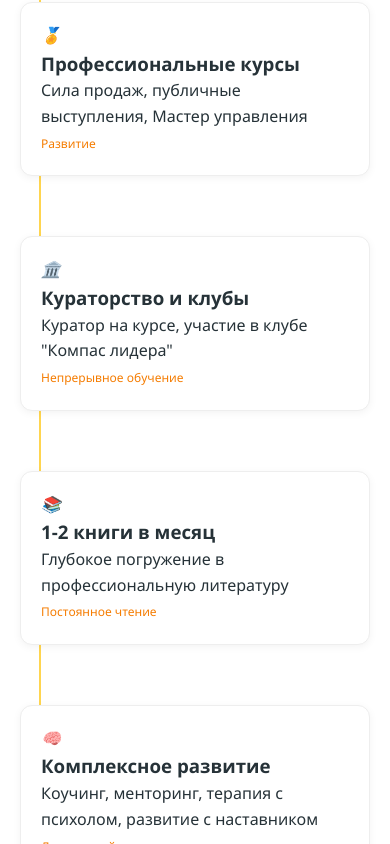
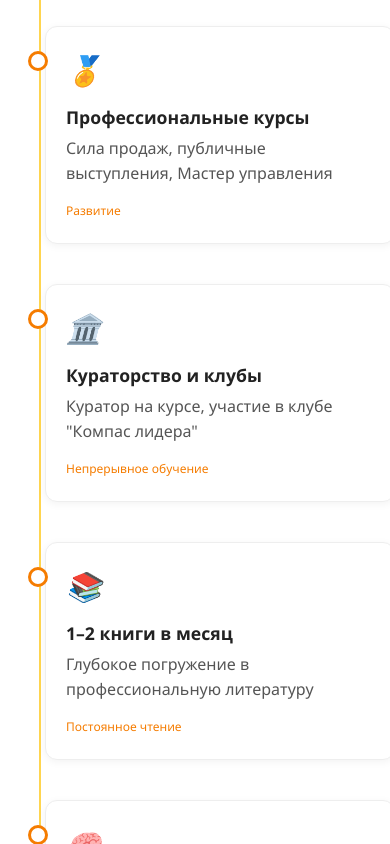
Before and after one commit to ECS1PLE/SvetlanaMinina, a React (Vite) app: page / in a window 390 px wide. Shown: the part 2900-3744 px from the top of the page. Built offline with nearby package versions, Linux system fonts and the light colour scheme.

Commit message:
Add Left and Right road

```diff
--- a/src/App.css
+++ b/src/App.css
@@ -9,56 +9,320 @@
   --footer-bg: #9e4a1b;
 }
 
-* { box-sizing: border-box; margin: 0; padding: 0; }
-body { font-family: 'Segoe UI', Roboto, sans-serif; background: #fff; color: var(--text-dark); line-height: 1.6; }
+* {
+  box-sizing: border-box;
+  margin: 0;
+  padding: 0;
+}
+body {
+  font-family: "Segoe UI", Roboto, sans-serif;
+  background: #fff;
+  color: var(--text-dark);
+  line-height: 1.6;
+}
 
 header.header {
-  display:flex; justify-content:space-between; align-items:center; padding:16px 40px; background:white;
-  box-shadow:0 1px 5px rgba(0,0,0,0.05); position:sticky; top:0; z-index:100;
+  display: flex;
+  justify-content: space-between;
+  align-items: center;
+  padding: 16px 40px;
+  background: white;
+  box-shadow: 0 1px 5px rgba(0, 0, 0, 0.05);
+  position: sticky;
+  top: 0;
+  z-index: 100;
 }
-.logo { display:flex; align-items:center; gap:8px; font-weight:600; font-size:18px; }
-nav ul { display:flex; list-style:none; gap:24px; }
-nav a { text-decoration:none; color:var(--text-dark); font-size:14px; font-weight:500; }
-nav a:hover { color:var(--primary); }
+.logo {
+  display: flex;
+  align-items: center;
+  gap: 8px;
+  font-weight: 600;
+  font-size: 18px;
+}
+nav ul {
+  display: flex;
+  list-style: none;
+  gap: 24px;
+}
+nav a {
+  text-decoration: none;
+  color: var(--text-dark);
+  font-size: 14px;
+  font-weight: 500;
+}
+nav a:hover {
+  color: var(--primary);
+}
 
-.hero { background: linear-gradient(135deg, var(--light-bg) 0%, #fff 100%); padding:80px 20px; text-align:center; position:relative; overflow:hidden; }
-.hero h1 { font-size:2.4rem; margin-bottom:16px; line-height:1.2; }
-.hero h1 span { color:var(--primary); }
-.hero p { max-width:600px; margin:0 auto 32px; color:var(--text-gray); font-size:16px; }
-.btn { display:inline-flex; background:var(--primary); color:white; padding:12px 24px; border-radius:8px; text-decoration:none; font-weight:500; align-items:center; gap:8px; }
-.btn:hover { background:#e66d00; }
+.hero {
+  background: linear-gradient(135deg, var(--light-bg) 0%, #fff 100%);
+  padding: 80px 20px;
+  text-align: center;
+  position: relative;
+  overflow: hidden;
+}
+.hero h1 {
+  font-size: 2.4rem;
+  margin-bottom: 16px;
+  line-height: 1.2;
+}
+.hero h1 span {
+  color: var(--primary);
+}
+.hero p {
+  max-width: 600px;
+  margin: 0 auto 32px;
+  color: var(--text-gray);
+  font-size: 16px;
+}
+.btn {
+  display: inline-flex;
+  background: var(--primary);
+  color: white;
+  padding: 12px 24px;
+  border-radius: 8px;
+  text-decoration: none;
+  font-weight: 500;
+  align-items: center;
+  gap: 8px;
+}
+.btn:hover {
+  background: #e66d00;
+}
 
-section { padding:80px 20px; background:#fff; }
-section h2 { font-size:2rem; text-align:center; margin-bottom:40px; position:relative; }
-section h2::after { content:''; position:absolute; bottom:-12px; left:50%; transform:translateX(-50%); width:40px; height:4px; background:var(--primary); border-radius:2px; }
+section {
+  padding: 80px 20px;
+  background: #fff;
+}
+section h2 {
+  font-size: 2rem;
+  text-align: center;
+  margin-bottom: 40px;
+  position: relative;
+}
+section h2::after {
+  content: "";
+  position: absolute;
+  bottom: -12px;
+  left: 50%;
+  transform: translateX(-50%);
+  width: 40px;
+  height: 4px;
+  background: var(--primary);
+  border-radius: 2px;
+}
 
-.about-container { max-width:1000px; margin:0 auto; display:grid; grid-template-columns:1fr 1fr; gap:32px; align-items:start; }
-.about-card { background:var(--soft-bg); padding:24px; border-radius:12px; box-shadow:0 2px 8px rgba(0,0,0,0.05); display:flex; flex-direction:column; align-items:center; text-align:center; min-height:180px; }
-.about-card img { width:100%; border-radius:8px; }
-.about-text { background:var(--soft-bg); padding:24px; border-radius:12px; box-shadow:0 2px 8px rgba(0,0,0,0.05); }
+.about-container {
+  max-width: 1000px;
+  margin: 0 auto;
+  display: grid;
+  grid-template-columns: 1fr 1fr;
+  gap: 32px;
+  align-items: start;
+}
+.about-card {
+  background: var(--soft-bg);
+  padding: 24px;
+  border-radius: 12px;
+  box-shadow: 0 2px 8px rgba(0, 0, 0, 0.05);
+  display: flex;
+  flex-direction: column;
+  align-items: center;
+  text-align: center;
+  min-height: 180px;
+}
+.about-card img {
+  width: 100%;
+  border-radius: 8px;
+}
+.about-text {
+  background: var(--soft-bg);
+  padding: 24px;
+  border-radius: 12px;
+  box-shadow: 0 2px 8px rgba(0, 0, 0, 0.05);
+}
 
-.timeline { position:relative; width:100%; max-width:800px; margin:0 auto; }
-.timeline::before { content:''; position:absolute; top:0; bottom:0; left:50%; width:2px; background:var(--border-color); transform:translateX(-50%); }
-.timeline-item { display:flex; justify-content:space-between; margin:40px 0; position:relative; width:100%; }
-.item-content { width:45%; padding:20px; background:#fff; border:1px solid #eee; border-radius:12px; box-shadow:0 2px 8px rgba(0,0,0,0.05); }
-.tag { font-size:12px; color:var(--primary); font-weight:500; }
+.timeline {
+  position: relative;
+  width: 100%;
+  max-width: 800px;
+  margin: 0 auto;
+}
 
-.help-container { max-width:1000px; margin:0 auto; display:grid; grid-template-columns:repeat(auto-fit, minmax(300px, 1fr)); gap:24px; }
-.help-card { background:var(--soft-bg); padding:24px; border-radius:12px; box-shadow:0 2px 8px rgba(0,0,0,0.05); display:flex; flex-direction:column; gap:12px; }
+.timeline::before {
+  content: "";
+  position: absolute;
+  top: 0;
+  bottom: 0;
+  left: 50%;
+  width: 2px;
+  background: var(--border-color);
+  transform: translateX(-50%);
+}
 
-.format-container { max-width:1000px; margin:0 auto; display:grid; grid-template-columns:repeat(auto-fit, minmax(300px, 1fr)); gap:24px; }
-.format-card { background:#fff; padding:24px; border:1px solid #eee; border-radius:12px; box-shadow:0 2px 8px rgba(0,0,0,0.05); }
+.timeline-item {
+  position: relative;
+  margin: 40px 0;
+  width: 100%;
+}
 
-.reviews-container { max-width:900px; margin:0 auto; display:grid; grid-template-columns:repeat(auto-fit, minmax(300px, 1fr)); gap:24px; }
-.review-card { background:var(--soft-bg); padding:24px; border-radius:12px; box-shadow:0 2px 8px rgba(0,0,0,0.05); }
+/* Точка на линии */
+.timeline-item::after {
+  content: "";
+  position: absolute;
+  top: 25px;
+  left: 50%;
+  transform: translateX(-50%);
+  width: 14px;
+  height: 14px;
+  background: #fff;
+  border: 3px solid var(--primary);
+  border-radius: 50%;
+  z-index: 2;
+}
 
-.contact-container { max-width:600px; margin:0 auto; background:#fff; padding:32px; border-radius:12px; box-shadow:0 4px 16px rgba(0,0,0,0.08); display:flex; flex-direction:column; gap:24px; }
+/* Контент */
+.item-content {
+  position: relative;
+  width: 45%;
+  padding: 20px;
+  background: #fff;
+  border: 1px solid #eee;
+  border-radius: 12px;
+  box-shadow: 0 2px 8px rgba(0, 0, 0, 0.05);
+}
 
-footer { background:var(--footer-bg); color:white; padding:32px 20px; text-align:center; font-size:14px; }
+/* Левая сторона */
+.timeline-item.left .item-content {
+  left: 0;
+  text-align: right;
+}
 
-@media (max-width:768px) {
-  .about-container { grid-template-columns:1fr; }
-  .timeline::before { left:20px; }
-  .timeline-item { flex-direction:column; }
-  .item-content { width:100%; margin-bottom:20px; }
+/* Правая сторона */
+.timeline-item.right .item-content {
+  left: 55%;
+  text-align: left;
 }
+
+.item-content i {
+  font-size: 1.8rem;
+  display: block;
+  margin-bottom: 10px;
+}
+
+.item-content h3 {
+  margin: 5px 0;
+  font-size: 1.1rem;
+  color: #222;
+}
+
+.item-content p {
+  color: #555;
+  margin: 5px 0 10px;
+}
+
+.tag {
+  font-size: 12px;
+  color: var(--primary);
+  font-weight: 500;
+}
+
+/* 📱 Адаптивность */
+@media screen and (max-width: 768px) {
+  .timeline::before {
+    left: 8px;
+  }
+
+  .timeline-item::after {
+    left: 8px;
+    transform: none;
+  }
+
+  .item-content {
+    width: 100%;
+    left: 25px !important;
+    text-align: left !important;
+  }
+}
+
+.help-container {
+  max-width: 1000px;
+  margin: 0 auto;
+  display: grid;
+  grid-template-columns: repeat(auto-fit, minmax(300px, 1fr));
+  gap: 24px;
+}
+.help-card {
+  background: var(--soft-bg);
+  padding: 24px;
+  border-radius: 12px;
+  box-shadow: 0 2px 8px rgba(0, 0, 0, 0.05);
+  display: flex;
+  flex-direction: column;
+  gap: 12px;
+}
+
+.format-container {
+  max-width: 1000px;
+  margin: 0 auto;
+  display: grid;
+  grid-template-columns: repeat(auto-fit, minmax(300px, 1fr));
+  gap: 24px;
+}
+.format-card {
+  background: #fff;
+  padding: 24px;
+  border: 1px solid #eee;
+  border-radius: 12px;
+  box-shadow: 0 2px 8px rgba(0, 0, 0, 0.05);
+}
+
+.reviews-container {
+  max-width: 900px;
+  margin: 0 auto;
+  display: grid;
+  grid-template-columns: repeat(auto-fit, minmax(300px, 1fr));
+  gap: 24px;
+}
+.review-card {
+  background: var(--soft-bg);
+  padding: 24px;
+  border-radius: 12px;
+  box-shadow: 0 2px 8px rgba(0, 0, 0, 0.05);
+}
+
+.contact-container {
+  max-width: 600px;
+  margin: 0 auto;
+  background: #fff;
+  padding: 32px;
+  border-radius: 12px;
+  box-shadow: 0 4px 16px rgba(0, 0, 0, 0.08);
+  display: flex;
+  flex-direction: column;
+  gap: 24px;
+}
+
+footer {
+  background: var(--footer-bg);
+  color: white;
+  padding: 32px 20px;
+  text-align: center;
+  font-size: 14px;
+}
+
+@media (max-width: 768px) {
+  .about-container {
+    grid-template-columns: 1fr;
+  }
+  .timeline::before {
+    left: 20px;
+  }
+  .timeline-item {
+    flex-direction: column;
+  }
+  .item-content {
+    width: 100%;
+    margin-bottom: 20px;
+  }
+}
--- a/src/components/Path.tsx
+++ b/src/components/Path.tsx
@@ -1,4 +1,4 @@
-import React from "react";
+import React, { useEffect, useRef } from "react";
 
 const items = [
   {
@@ -21,14 +21,14 @@ const items = [
   },
   {
     icon: "📚",
-    title: "1-2 книги в месяц",
+    title: "1–2 книги в месяц",
     desc: "Глубокое погружение в профессиональную литературу",
     tag: "Постоянное чтение",
   },
   {
     icon: "🧠",
     title: "Комплексное развитие",
-    desc: "Коучинг, менторинг, терапия с психолом, развитие с наставником",
+    desc: "Коучинг, менторинг, терапия с психологом, развитие с наставником",
     tag: "Личностный рост",
   },
   {
@@ -39,22 +39,48 @@ const items = [
   },
 ];
 
-export const Path: React.FC = () => (
+export const Path: React.FC = () => {
+  const ref = useRef<HTMLDivElement | null>(null);
+
+  useEffect(() => {
+    const items = ref.current?.querySelectorAll(".timeline-item");
+    if (!items) return;
+
+    const observer = new IntersectionObserver(
+      (entries) => {
+        entries.forEach((entry) => {
+          if (entry.isIntersecting) {
+            entry.target.classList.add("visible");
+          }
+        });
+      },
+      { threshold: 0.2 }
+    );
+
+    items.forEach((item) => observer.observe(item));
+    return () => observer.disconnect();
+  }, []);
+
+  return (
     <section id="path">
       <h2>Мой путь</h2>
       <div className="path-title">
         <p style={{ textAlign: "center" }}>
-        "Мой путь — это пазл, собранный из решений, встреч и уроков. Картина ещё
-        не закончена, но её очертания уже радуют."
+          "Мой путь — это пазл, собранный из решений, встреч и уроков. Картина
+          ещё не закончена, но её очертания уже радуют."
         </p>
         <p style={{ textAlign: "center" }}>
           Мой принцип: непрерывное развитие через обучение у сильнейших
           специалистов и глубокое погружение в профессиональную литературу.
         </p>
       </div>
-    <div className="timeline">
+
+      <div className="timeline" ref={ref}>
         {items.map((item, i) => (
-        <div className="timeline-item" key={i}>
+          <div
+            key={i}
+            className={`timeline-item ${i % 2 === 0 ? "left" : "right"}`}
+          >
             <div className="item-content">
               <i>{item.icon}</i>
               <h3>{item.title}</h3>
@@ -66,3 +92,4 @@ export const Path: React.FC = () => (
       </div>
     </section>
   );
+};
```
Lines whose indentation alone changed are shown as unchanged.
